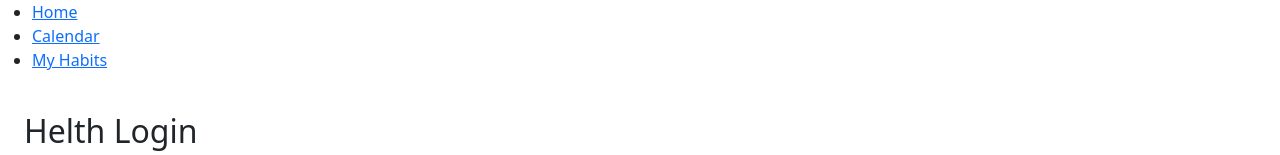
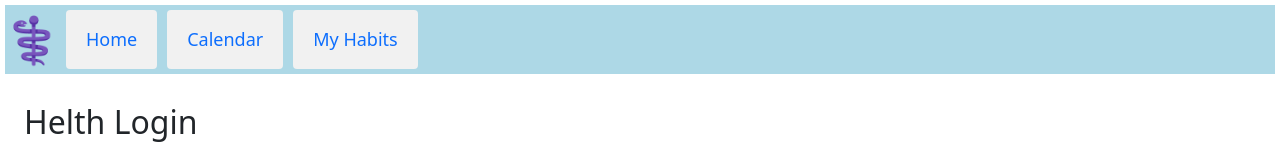
Before and after one commit to StephenJDoherty/DataHorse, a React (Create React App) app in the folder helth/: page / in a window 1280 px wide. Shown: the top 155 px of the page. Built offline with nearby package versions, Linux system fonts and the light colour scheme; no server answers.

Commit message:
styled the navbar

```diff
--- a/helth/package.json
+++ b/helth/package.json
@@ -6,9 +6,13 @@
     "@testing-library/jest-dom": "^5.16.5",
     "@testing-library/react": "^13.4.0",
     "@testing-library/user-event": "^13.5.0",
+    "bootstrap": "^5.2.2",
+    "firebase": "^9.12.1",
     "react": "^18.2.0",
     "react-big-calendar": "^1.5.0",
+    "react-bootstrap": "^2.5.0",
     "react-dom": "^18.2.0",
+    "react-google-button": "^0.7.2",
     "react-router": "^6.4.1",
     "react-router-dom": "^6.4.1",
     "react-scripts": "^5.0.1",
--- a/helth/src/components/NavBar.jsx
+++ b/helth/src/components/NavBar.jsx
@@ -1,18 +1,37 @@
 import React from "react";
 import { Link } from "react-router-dom";
+import "./HabitList.css";
 
 function Navbar() {
   return (
-    <nav>
-      <ul>
-        <li>
-          <Link to="/">Home</Link>
+    <nav className="Habit">
+      <ul
+        style={{
+          display: "inline-flex",
+          listStyle: "none",
+          marginBottom: "0",
+          paddingLeft: "0",
+        }}
+      >
+        <li className>
+          <Link style={{ textDecoration: "none", fontSize: "45px" }} to="/">
+            ⚕️
+          </Link>
         </li>
-        <li>
-          <Link to="/Calendar">Calendar</Link>
+        <li className="new-habit">
+          <Link style={{ textDecoration: "none" }} to="/">
+            Home
+          </Link>
         </li>
-        <li>
-          <Link to="/HabitPage">My Habits</Link>
+        <li className="new-habit">
+          <Link style={{ textDecoration: "none" }} to="/Calendar">
+            Calendar
+          </Link>
+        </li>
+        <li className="new-habit">
+          <Link style={{ textDecoration: "none" }} to="/HabitPage">
+            My Habits
+          </Link>
         </li>
       </ul>
     </nav>
```
Also changed, not shown: 1 other file (tests, documents, lock files or other folders).
